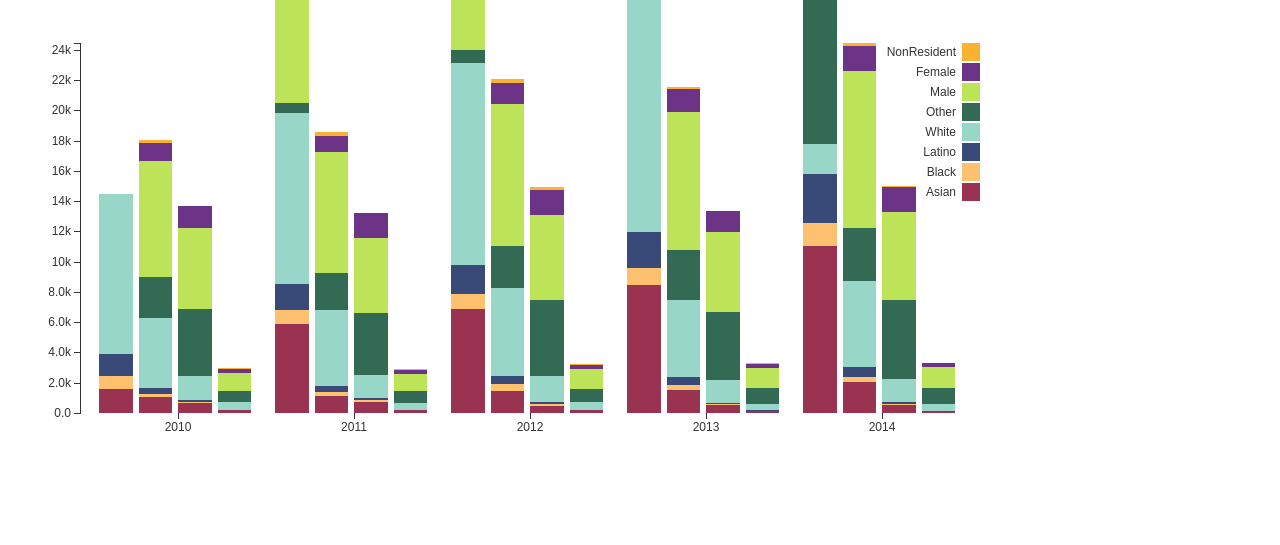
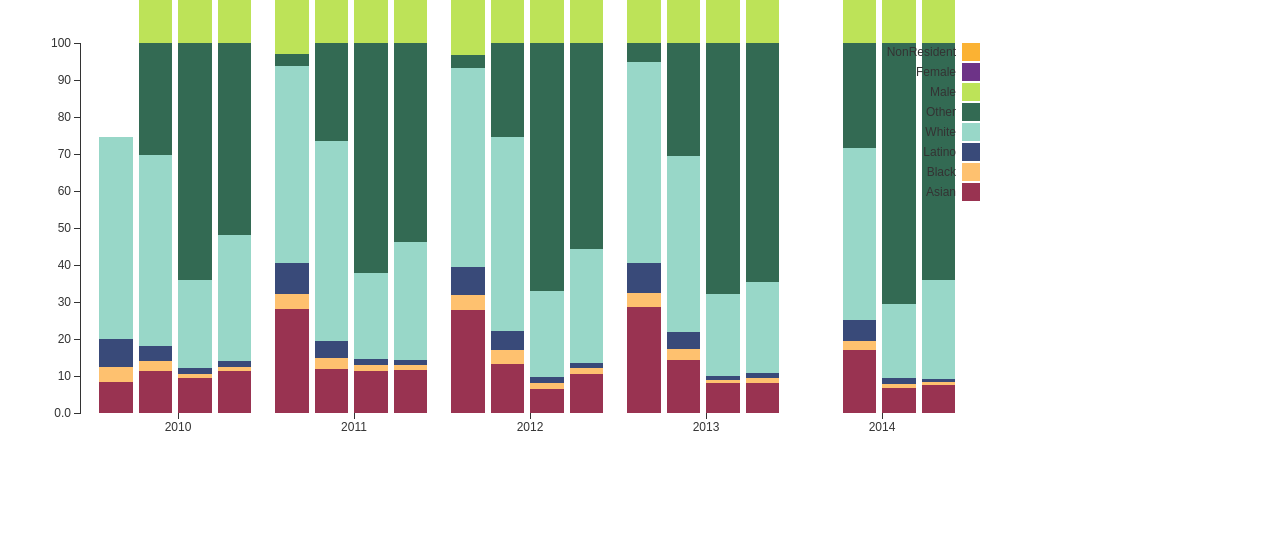
Before and after one commit to tanvimehta/info5100-proj2, a plain HTML site: page index.html in a window 1280 px wide. Shown: the part 777-1322 px from the top of the page. Drawn offline with nearby package versions, Linux system fonts and the light colour scheme.

Commit message:
change to percentage

```diff
--- a/index.html
+++ b/index.html
@@ -198,6 +198,8 @@ button {
 				"transform",
 				"translate(" + margin.left + "," + margin.top + ")");
 
+		var genders = ["Male", "Female", "NonResident"];
+		var ethnicities = ["Asian", "Black", "Latino", "White", "Other"];
 		d3.csv("Data/ap-stats.csv", function(error, ap_data) {
 			d3.csv("Data/ugrad-stats.csv", function(error1, u_data) {
 				d3.csv("Data/masters-stats.csv", function(error2, m_data) {
@@ -222,41 +224,55 @@ button {
 								return {
 									name : name,
 									y0 : y0,
-								y1 : y0 += +d[name]
+									y1 : y0 += +((d[name]/d["Total"])*100)
 								};
 							});
 							d.total = d.races[d.races.length - 1].y1;
 						});
 
 						u_data.forEach(function(d) {
+							for (var i = 0; i < ethnicities; i++)
+								d[ethnicities[i]] /= (d['Total'] / 100);
+							for (var i = 0; i < genders; i++)
+								d[genders[i]] = 0;
 							var y0 = 0;
 							d.races = color.domain().map(function(name) {
 								return {
 									name : name,
 									y0 : y0,
-								y1 : y0 += +d[name]
+									y1 : y0 += +((d[name]/d["Total"])*100)
 								};
 							});
 							d.total = d.races[d.races.length - 1].y1;
 						});
+
 						m_data.forEach(function(d) {
+							for (var i = 0; i < ethnicities; i++)
+								d[ethnicities[i]] /= (d['Total'] / 100);
+							for (var i = 0; i < genders; i++)
+								d[genders[i]] = 0;
 							var y0 = 0;
 							d.races = color.domain().map(function(name) {
 								return {
 									name : name,
 									y0 : y0,
-								y1 : y0 += +d[name]
+									y1 : y0 += +((d[name]/d["Total"])*100)
 								};
 							});
 							d.total = d.races[d.races.length - 1].y1;
 						});
+
 						p_data.forEach(function(d) {
+							for (var i = 0; i < ethnicities; i++)
+								d[ethnicities[i]] /= (d['Total'] / 100);
+							for (var i = 0; i < genders; i++)
+								d[genders[i]] = 0;
 							var y0 = 0;
 							d.races = color.domain().map(function(name) {
 								return {
 									name : name,
 									y0 : y0,
-								y1 : y0 += +d[name]
+									y1 : y0 += +((d[name]/d["Total"])*100)
 								};
 							});
 							d.total = d.races[d.races.length - 1].y1;
@@ -278,9 +294,7 @@ button {
 						x.domain(u_data.map(function(d) {
 							return d.Year;
 						}));
-					y.domain([ 0, d3.max(u_data, function(d) {
-						return d.total;
-					}) ]);
+						y.domain([0, 100]);
 
 						svg.append("g").attr("class", "x axis").attr("transform",
 								"translate(0," + height + ")").call(xAxis);
@@ -385,25 +399,26 @@ button {
 						legend.on('click', function(d) {
 							d.disabled = !d.disabled;
 							d3.transition().duration(600).each(function() {
-							raceTransition(d);
+								draw([d]);
 							});
 						});
 					});
 				});
 			});
 		});
+
 		var transAP = [];
 		d3.csv("Data/ap-stats.csv", function(d) {
 			return {
 				Year : d.Year,
-				Asian : d.Asian,
-				Black : d.Black,
-				Latino : d.Latino,
-				White : d.White,
-				Other : d.Other,
-				Male : d.Male,
-				Female : d.Female,
-				NonResident : d.NonResident,
+				Asian : d.Asian / d.Total,
+				Black : d.Black / d.Total,
+				Latino : d.Latino / d.Total,
+				White : d.White / d.Total,
+				Other : d.Other / d.Total,
+				Male : d.Male / d.Total,
+				Female : d.Female / d.Total,
+				NonResident : d.NonResident / d.Total,
 				Total : d.Total
 			};
 		}, function(data) {
@@ -414,14 +429,14 @@ button {
 		d3.csv("Data/ugrad-stats.csv", function(d) {
 			return {
 				Year : d.Year,
-				Asian : d.Asian,
-				Black : d.Black,
-				Latino : d.Latino,
-				White : d.White,
-				Other : d.Other,
-				Male : d.Male,
-				Female : d.Female,
-				NonResident : d.NonResident,
+				Asian : 100* d.Asian / d.Total,
+				Black : 100* d.Black/ d.Total,
+				Latino : 100* d.Latino/ d.Total,
+				White : 100* d.White/ d.Total,
+				Other : 100* d.Other/ d.Total,
+				Male : 100* d.Male/ d.Total,
+				Female : 100* d.Female/ d.Total,
+				NonResident : 100* d.NonResident / d.Total,
 				Total : d.Total
 			};
 		}, function(data) {
@@ -432,14 +447,14 @@ button {
 		d3.csv("Data/masters-stats.csv", function(d) {
 			return {
 				Year : d.Year,
-				Asian : d.Asian,
-				Black : d.Black,
-				Latino : d.Latino,
-				White : d.White,
-				Other : d.Other,
-				Male : d.Male,
-				Female : d.Female,
-				NonResident : d.NonResident,
+				Asian : 100* d.Asian / d.Total,
+				Black : 100* d.Black / d.Total,
+				Latino : 100* d.Latino / d.Total,
+				White : 100* d.White / d.Total,
+				Other : 100* d.Other / d.Total,
+				Male : 100* d.Male / d.Total,
+				Female : 100* d.Female / d.Total,
+				NonResident : 100* d.NonResident / d.Total,
 				Total : d.Total
 			};
 		}, function(data) {
@@ -450,14 +465,14 @@ button {
 		d3.csv("Data/phd-stats.csv", function(d) {
 			return {
 				Year : d.Year,
-				Asian : d.Asian,
-				Black : d.Black,
-				Latino : d.Latino,
-				White : d.White,
-				Other : d.Other,
-				Male : d.Male,
-				Female : d.Female,
-				NonResident : d.NonResident,
+				Asian : 100* d.Asian / d.Total,
+				Black : 100* d.Black / d.Total,
+				Latino : 100* d.Latino / d.Total,
+				White : 100* d.White / d.Total,
+				Other : 100* d.Other / d.Total,
+				Male : 100* d.Male / d.Total,
+				Female : 100* d.Female / d.Total,
+				NonResident : 100* d.NonResident / d.Total,
 				Total : d.Total
 			};
 		}, function(data) {
@@ -475,12 +490,11 @@ button {
 			return this;
 		};
 
-		function raceTransition(selectedLegend) {
-
+		function draw(labels) {
 			transAP.forEach(function(d) {
 				var y0 = 0;
 				d.races = color.domain().map(function(name) {
-					if (name == selectedLegend) {
+					if (labels.indexOf(name) > -1) {
 						return {
 							name : name,
 							y0 : y0,
@@ -498,7 +512,7 @@ button {
 			transUGrad.forEach(function(d) {
 				var y0 = 0;
 				d.races = color.domain().map(function(name) {
-					if (name == selectedLegend) {
+					if (labels.indexOf(name) > -1) {
 						return {
 							name : name,
 							y0 : y0,
@@ -516,7 +530,7 @@ button {
 			transMasters.forEach(function(d) {
 				var y0 = 0;
 				d.races = color.domain().map(function(name) {
-					if (name == selectedLegend) {
+					if (labels.indexOf(name) > -1) {
 						return {
 							name : name,
 							y0 : y0,
@@ -534,7 +548,7 @@ button {
 			transPhd.forEach(function(d) {
 				var y0 = 0;
 				d.races = color.domain().map(function(name) {
-					if (name == selectedLegend) {
+					if (labels.indexOf(name) > -1) {
 						return {
 							name : name,
 							y0 : y0,
@@ -631,7 +645,6 @@ button {
 					}).attr("class", "pd").style("fill", function(d) {
 				return color(d.name);
 			});
-
 		}
 	</script>
 </body>
```
Lines whose indentation alone changed are shown as unchanged.
